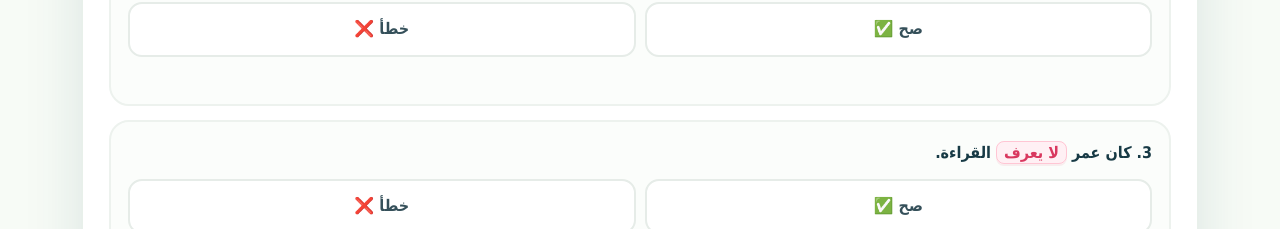
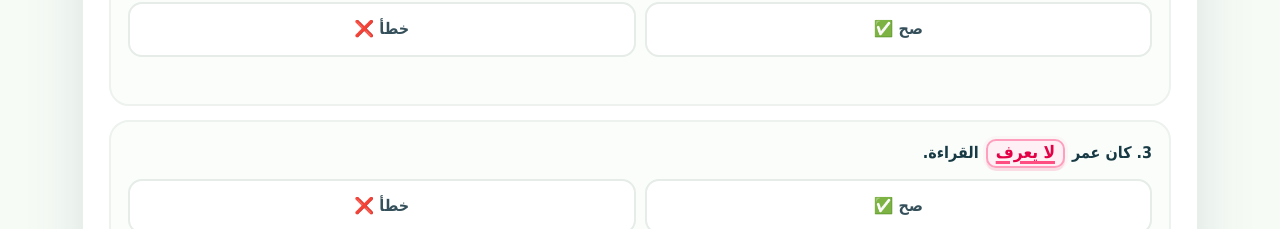
Before and after one commit to MrsMervet/omarinfo, a plain HTML site: page index.html in a window 1280 px wide. Shown: the part 7860-8089 px from the top of the page. Drawn offline with Linux system fonts and the light colour scheme; a web font is replaced by a local one.

Commit message:
Add files via upload

```diff
--- a/style.css
+++ b/style.css
@@ -311,11 +311,19 @@ footer b,footer span{display:block}footer span{opacity:.65;font-size:12px}footer
 }
 
 .key-negative{
-  color:#d9385f;
-  background:#fff0f4;
-  border:1px solid #ffc6d4;
-  padding:1px 7px;
-  border-radius:8px;
-  font-weight:900;
-  box-shadow:0 2px 0 rgba(217,56,95,.08);
+  display:inline-block;
+  color:#e40046 !important;
+  background:#fff0f5;
+  border:2px solid #ff9fbd;
+  padding:1px 8px 2px;
+  margin:0 2px;
+  border-radius:10px;
+  font-weight:900 !important;
+  font-size:1.08em;
+  line-height:1.25;
+  text-decoration:underline;
+  text-decoration-color:#ff4f82;
+  text-decoration-thickness:3px;
+  text-underline-offset:3px;
+  box-shadow:0 3px 0 rgba(228,0,70,.10), 0 0 0 3px rgba(255,159,189,.08);
 }
```
Also changed, not shown: 1 other file.
